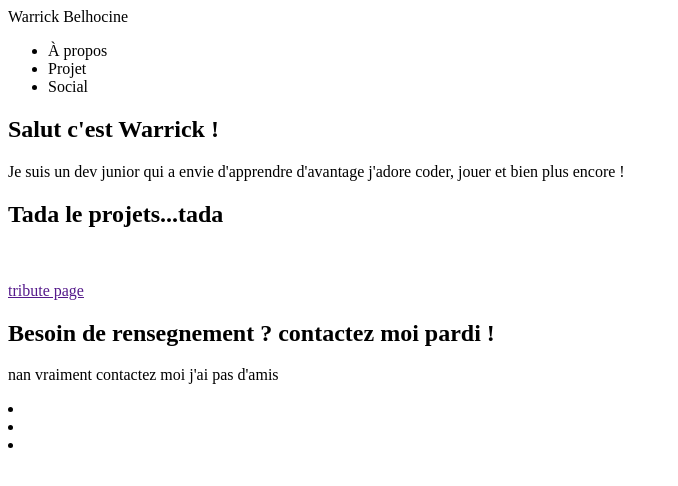
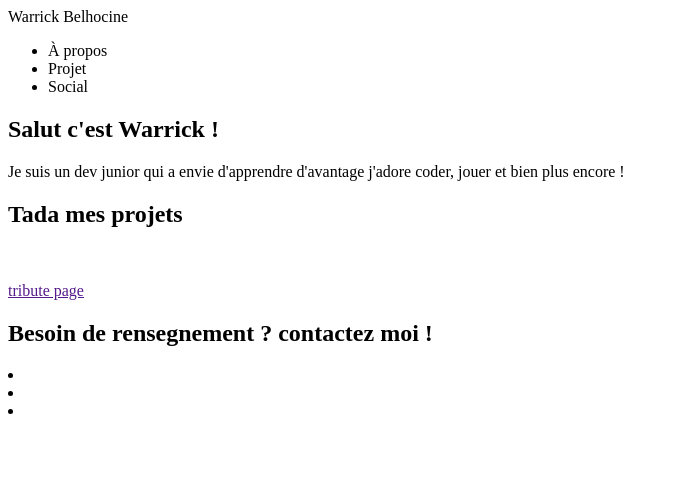
Before and after one commit to WarrickBe/Portfolio, a plain HTML site: page Index.html in a window 1280 px wide. Shown: the whole page, without its empty margins (0-678 px from the left). Drawn offline with Linux system fonts and the light colour scheme.

Commit message:
Index.html

```diff
--- a/Index.html
+++ b/Index.html
@@ -29,7 +29,7 @@
                 </p>
             </section>
             <section id="Projet">
-                <h2> Tada le projets...tada</h2>
+                <h2> Tada mes projets</h2>
                 <div class="grid-project">
                     <a class="" href="" target="_blank">
                         <img>
@@ -38,8 +38,7 @@
                 </div>
             </section>
             <section id="Social">
-                <h2>Besoin de rensegnement ? contactez moi pardi !</h2>
-                <p>nan vraiment contactez moi j'ai pas d'amis</p>
+                <h2>Besoin de rensegnement ? contactez moi !</h2>
                 <nav id="Social">
                     <li id="github"></li>
                     <li id="email"></li>
```
